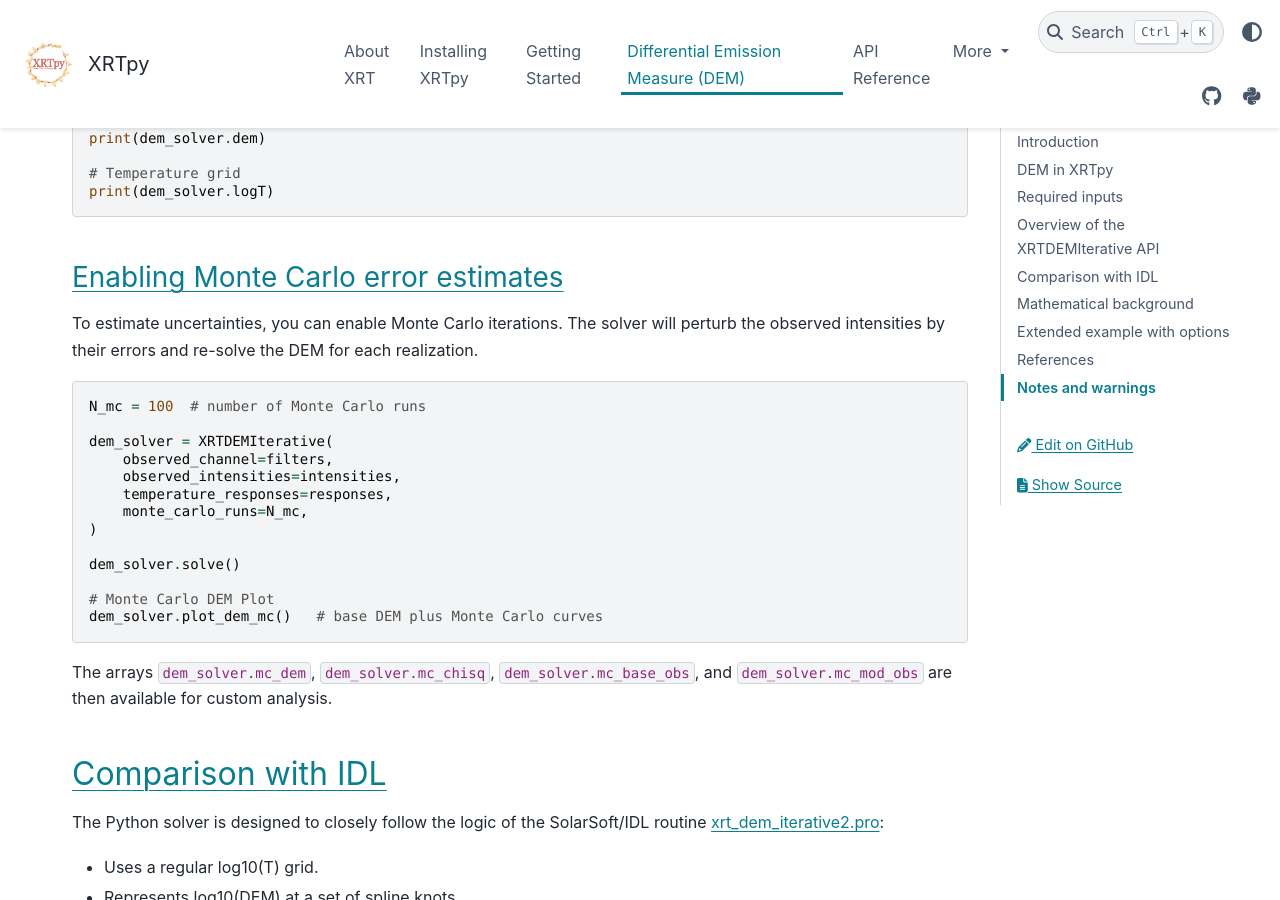
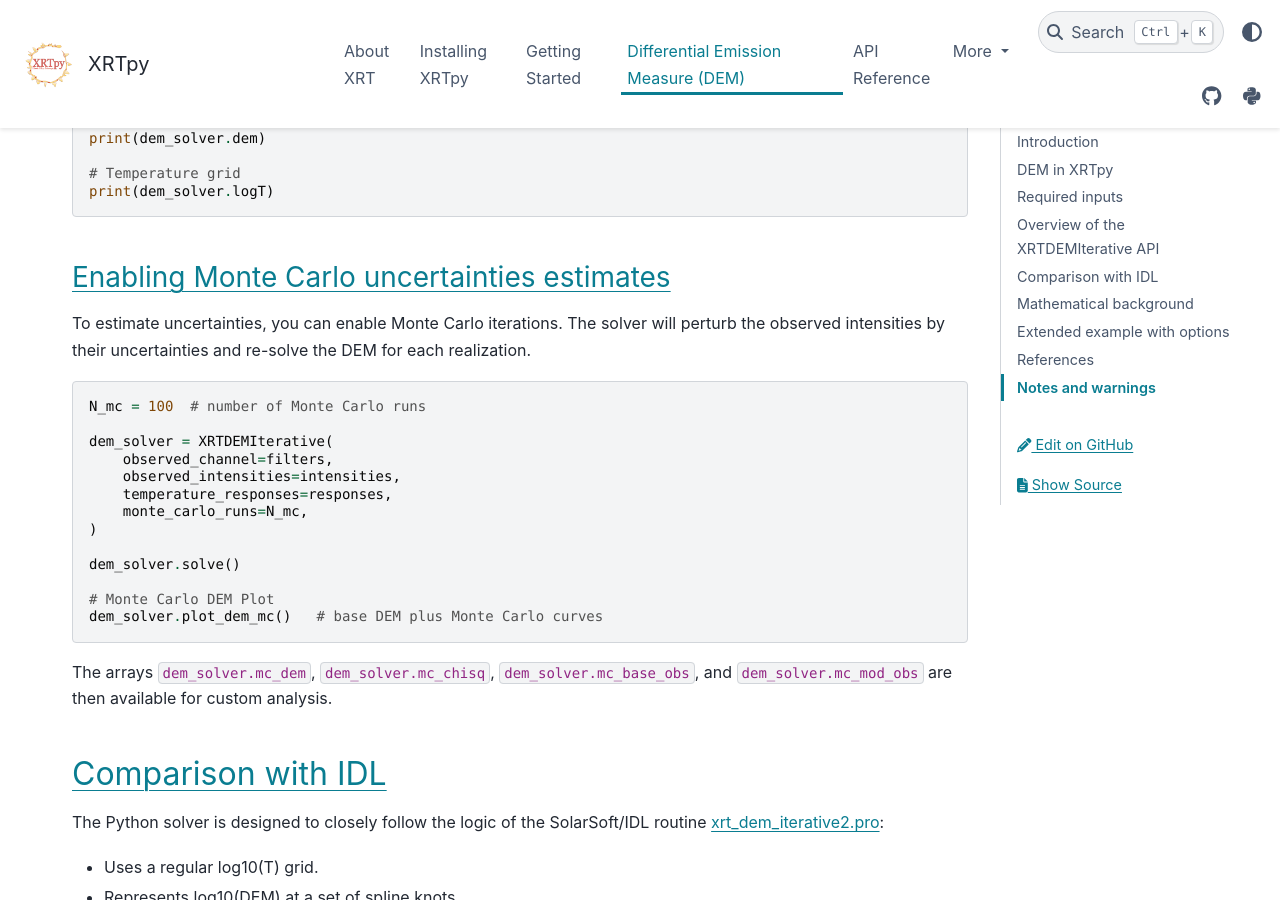
Before and after one commit to HinodeXRT/xrtpy, a Sphinx documentation site: the page built from docs/dem_overview.rst, in a window 1280 px wide and 900 px high, scrolled down 3689 px. Built offline with Sphinx 7.4.7 and the PyData theme 0.15.4, drawn with Linux system fonts in a browser that asks for light colours; pages that are not in the unit, such as notebooks, are missing from menus; the version number could not be read and is left out; cross-references to code outside the pages are shown as plain code; some of the changed text lies outside the part shown.

Commit message:
Updating text using error to uncertainities

```diff
--- a/docs/dem_overview.rst
+++ b/docs/dem_overview.rst
@@ -38,7 +38,7 @@ Conceptually, the solver:
     2. Interpolates the filter temperature responses onto that grid.
     3. Represents log10(DEM) as a spline in log10(T).
     4. Uses least-squares fitting (via ``lmfit``) to adjust the spline values so that the modeled filter intensities best match the observed intensities.
-    5. Optionally performs Monte Carlo runs by perturbing the observed intensities with their errors and re-solving the DEM many times to estimate uncertainties.
+    5. Optionally performs Monte Carlo runs by perturbing the observed intensities with their uncertainties and re-solving the DEM many times to estimate uncertainties.
 
 This approach mirrors the structure and behavior of the IDL routine while providing a modern,
 fully open-source implementation in Python that integrates naturally with the scientific Python ecosystem.
@@ -150,10 +150,10 @@ Solving a DEM
 
 
 
-Enabling Monte Carlo error estimates
-~~~~~~~~~~~~~~~~~~~~~~~~~~~~~~~~~~~~
+Enabling Monte Carlo uncertainties estimates
+~~~~~~~~~~~~~~~~~~~~~~~~~~~~~~~~~~~~~~~~~~~~
 To estimate uncertainties, you can enable Monte Carlo iterations. The solver
-will perturb the observed intensities by their errors and re-solve the DEM
+will perturb the observed intensities by their uncertainties and re-solve the DEM
 for each realization.
 
 .. code-block:: python
@@ -237,7 +237,7 @@ where :math:`\sigma_i` are the observational uncertainties. Smoothness of the
 solution is enforced implicitly through the spline representation and the
 limited number of knots.
 
-When Monte Carlo error estimation is enabled, the observed intensities are
+When Monte Carlo uncertainties estimation is enabled, the observed intensities are
 perturbed according to their uncertainties,
 
 .. math::
@@ -274,7 +274,7 @@ The values shown match the current defaults and are written out for clarity.
         temperature_responses=responses,       # Instrument responses
 
         # Optional configuration:
-        intensity_errors=None,                 # Observed uncertainties - default: auto-estimated (3%)
+        intensity_uncertainties=None,                 # Observed uncertainties - default: auto-estimated (3%)
         minimum_bound_temperature=5.5,         # Minimum log T (default: 5.5)
         maximum_bound_temperature=8.0,         # Maximum log T (default: 8.0)
         logarithmic_temperature_step_size=0.1, # Bin width in log T (default: 0.1)
```
